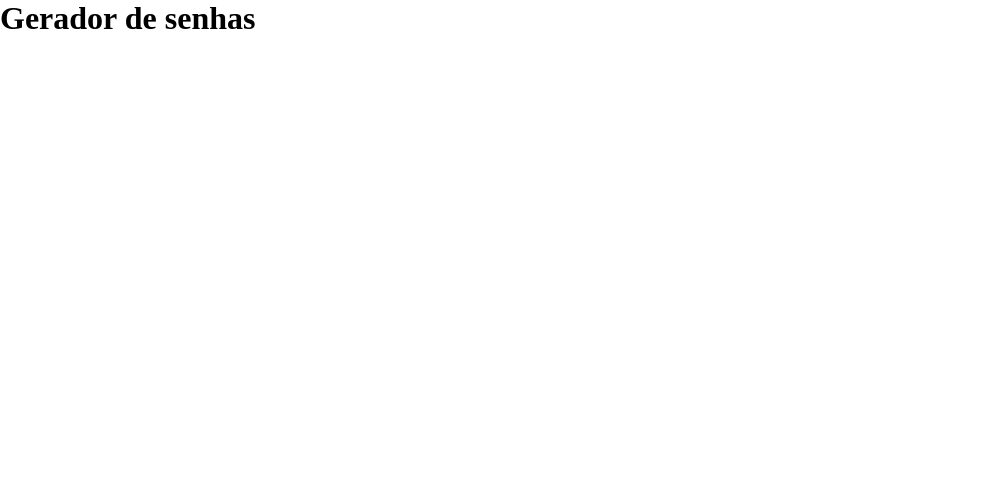
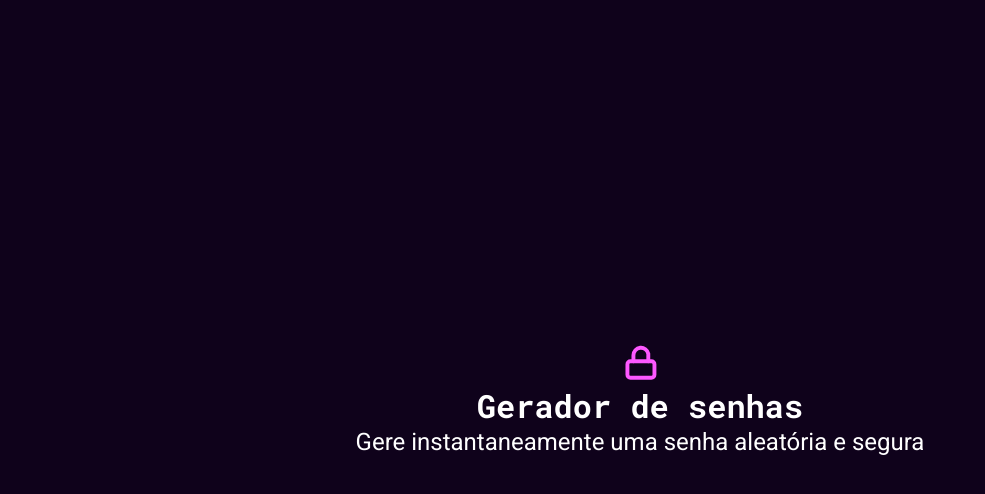
Before and after one commit to debcamila/password-generator, a website: page src/index.html in a window 1280 px wide. Shown: the whole page, without its empty margins (0-985 px from the left). Drawn offline with Linux system fonts and the light colour scheme.

Commit message:
:sparkles: feat: added header

```diff
--- a/src/index.html
+++ b/src/index.html
@@ -7,13 +7,21 @@
       rel="stylesheet"
       href="https://fonts.googleapis.com/css2?family=Roboto:wght@400;700&family=Roboto+Mono:wght@400;700&display=swap"
     />
-    <link rel="icon" href="/assets/images/favicon.ico" type="image/x-icon" />
+    <link rel="icon" href="./assets/images/favicon.ico" type="image/x-icon" />
 
     <title>Gerador de senhas</title>
     <link rel="stylesheet" href="css/styles.css" />
   </head>
+
   <body>
-    <h1>Gerador de senhas</h1>
+    <header class="header container">
+      <img alt="Unlock's icon" src="./assets/images/unlock.svg" />
+      <h1>Gerador de senhas</h1>
+      <p class="header_description">
+        Gere instantaneamente uma senha aleatória e segura
+      </p>
+    </header>
+
     <script src="js/scripts.js"></script>
   </body>
 </html>
--- /dev/null
+++ b/src/sass/base/_base.scss
@@ -0,0 +1,16 @@
+* {
+  margin: 0;
+  padding: 0;
+  box-sizing: border-box;
+}
+
+body {
+  background-color: $background-primary;
+  color: $color-white;
+  font-family: $roboto;
+  display: flex;
+  min-height: 100vh;
+  align-items: center;
+  justify-content: center;
+  padding: 30px;
+}
--- /dev/null
+++ b/src/sass/components/_header.scss
@@ -0,0 +1,12 @@
+.header {
+  img {
+    width: 37px;
+    height: 37px;
+  }
+  p {
+    font-family: $roboto;
+    font-weight: 400;
+    font-size: 24px;
+    line-height: 28.13px;
+  }
+}
--- /dev/null
+++ b/src/sass/layout/_layout.scss
@@ -0,0 +1,23 @@
+.container {
+  width: 80%;
+  text-align: center;
+}
+
+h1,
+h2 {
+  color: $color-white;
+}
+
+h1 {
+  font-family: $roboto-mono;
+  font-weight: 700;
+  font-size: 32px;
+  line-height: 42.2px;
+}
+
+h2 {
+  font-family: $roboto;
+  font-weight: 500;
+  font-size: 24px;
+  line-height: 28.13px;
+}
--- a/src/sass/styles.scss
+++ b/src/sass/styles.scss
@@ -1,5 +1,4 @@
-* {
-  margin: 0;
-  padding: 0;
-  box-sizing: border-box;
-}
+@import "./partials/variables";
+@import "./base/base";
+@import "./components/header";
+@import "./layout/layout";
```
Also changed, not shown: src/css/styles.css, 1 other file.
